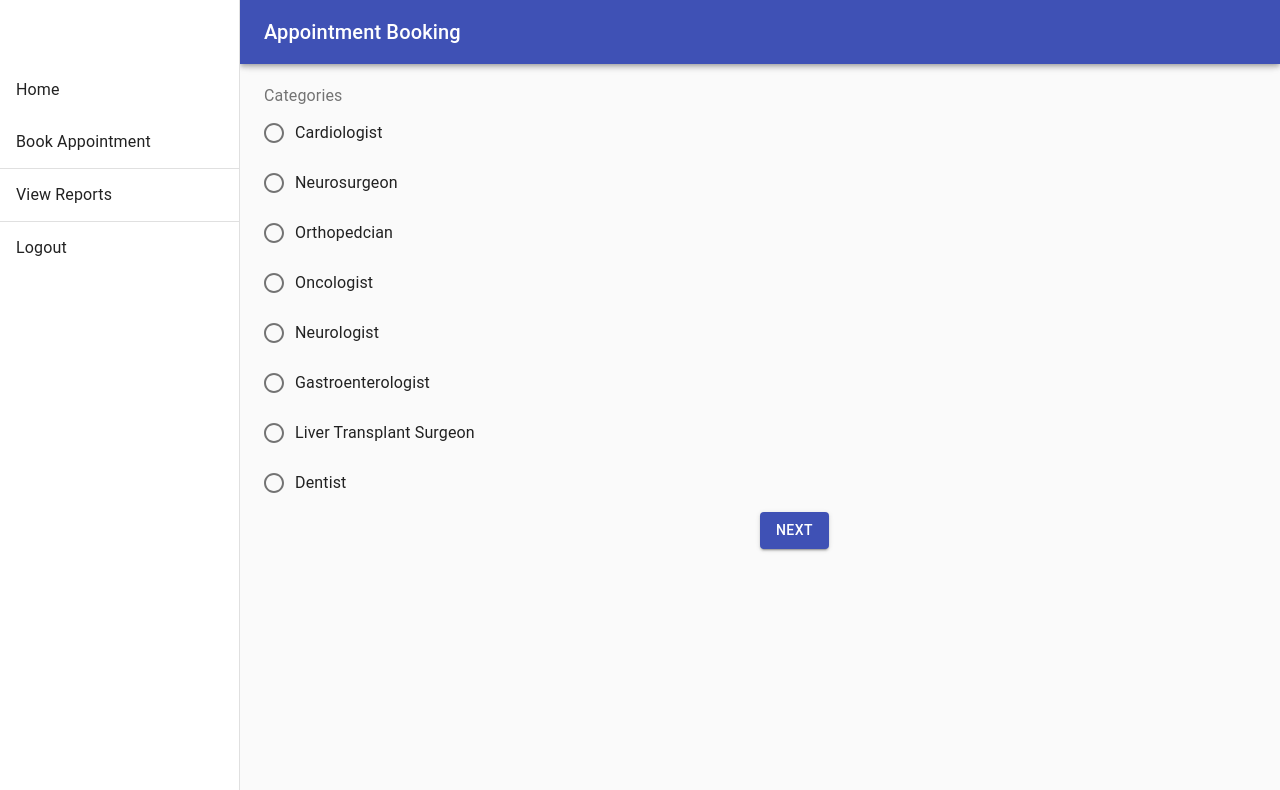
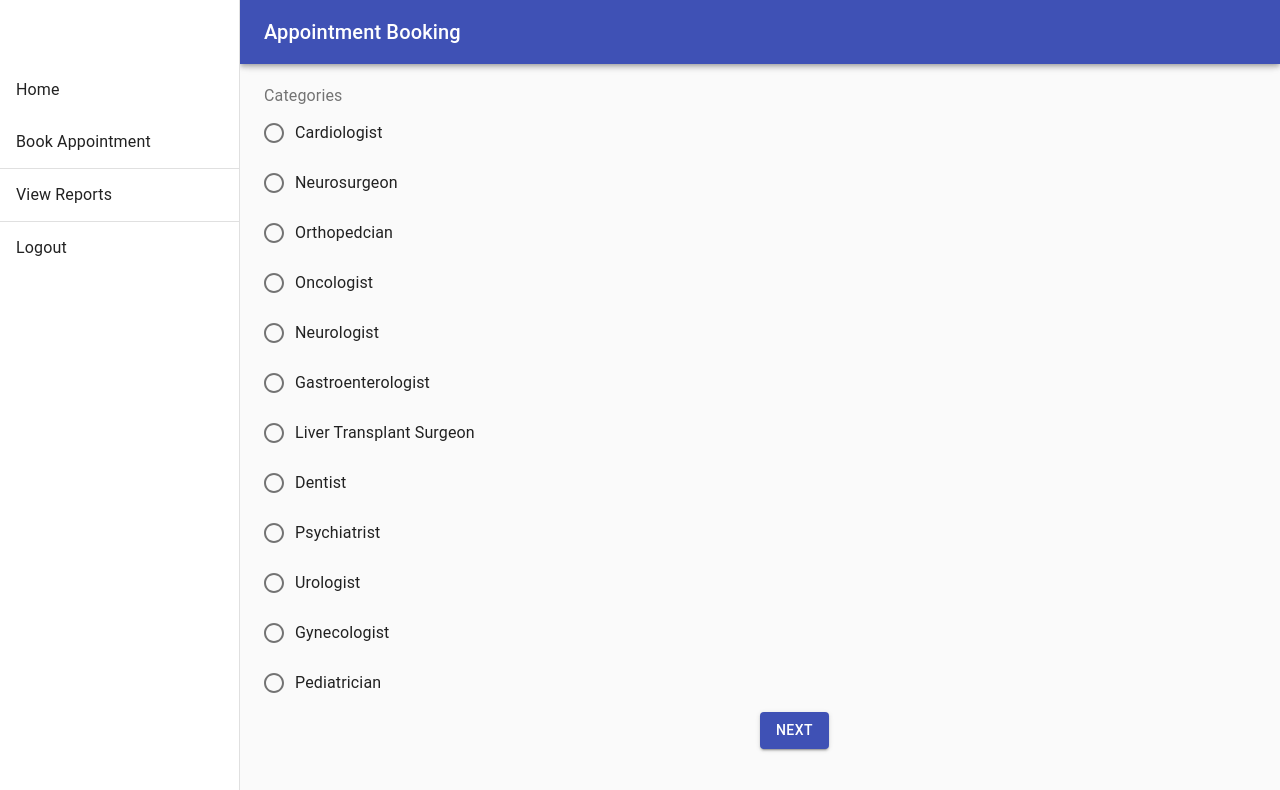
Before and after one commit to adityaghag/GDPRInHeathCare, a React (Create React App) app in the folder frontend/: page /booking in a window 1280 px wide. Shown: the top 790 px of the page. Built offline with nearby package versions, Linux system fonts and the light colour scheme.

Commit message:
Added more categories

```diff
--- a/frontend/src/component/patient/booking/Step1.js
+++ b/frontend/src/component/patient/booking/Step1.js
@@ -24,6 +24,14 @@ export default function Booking() {
                     <FormControlLabel value="Gastroenterologist" control={<Radio />} label="Gastroenterologist" />
                     <FormControlLabel value="Liver Transplant Surgeon" control={<Radio />} label="Liver Transplant Surgeon" />
                     <FormControlLabel value="Dentist" control={<Radio />} label="Dentist" />
+                    <FormControlLabel value="Psychiatrist" control={<Radio />} label="Psychiatrist" />
+                    <FormControlLabel value="Urologist" control={<Radio />} label="Urologist" />
+                    <FormControlLabel value="Gynecologist" control={<Radio />} label="Gynecologist" />
+                    <FormControlLabel value="Pediatrician" control={<Radio />} label="Pediatrician" />
+
+
+
+
 
 
 
```
